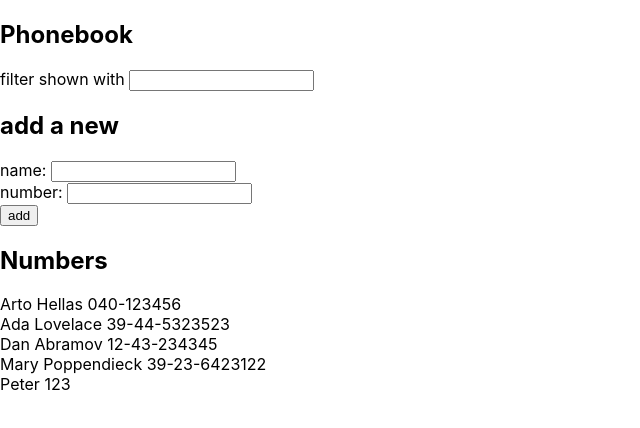
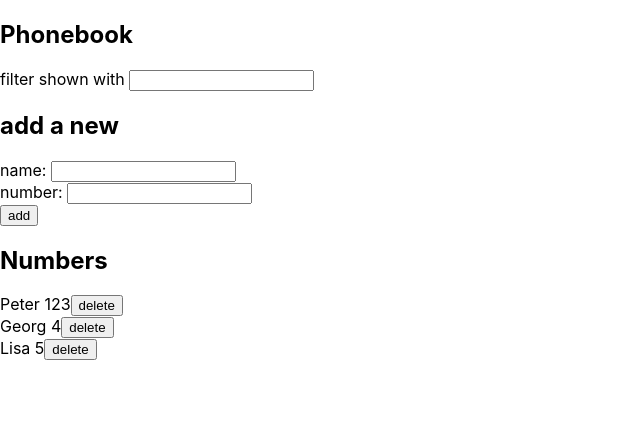
Before and after one commit to preitinger/fullstack-part2, a React (Create React App) app in the folder phonebook/: page / in a window 1280 px wide. Shown: the top 428 px of the page, without its empty margins (0-640 px from the left). Built offline with nearby package versions, Linux system fonts and the light colour scheme; data requests are answered from the project's data file.

Commit message:
2.17 complete

```diff
--- a/phonebook/db.json
+++ b/phonebook/db.json
@@ -1,29 +1,19 @@
 {
   "persons": [
     {
-      "name": "Arto Hellas",
-      "number": "040-123456",
+      "name": "Peter",
+      "number": "123",
       "id": 1
     },
     {
-      "name": "Ada Lovelace",
-      "number": "39-44-5323523",
+      "name": "Georg",
+      "number": "4",
       "id": 2
     },
     {
-      "name": "Dan Abramov",
-      "number": "12-43-234345",
+      "name": "Lisa",
+      "number": "5",
       "id": 3
-    },
-    {
-      "name": "Mary Poppendieck",
-      "number": "39-23-6423122",
-      "id": 4
-    },
-    {
-      "name": "Peter",
-      "number": "123",
-      "id": 5
     }
   ],
   "test": [
--- a/phonebook/src/App.js
+++ b/phonebook/src/App.js
@@ -25,22 +25,23 @@ const PersonForm = ({newName, newNumber, onNameChange, onNumberChange, onSubmit}
   )
 }
 
-const Number = ({person}) => {
+const Number = ({person, onDelete}) => {
   return (
     <div>
       {person.name} {person.number}
+      <button onClick={onDelete}>delete</button>
     </div>
   )
 }
 
-const Persons = ({persons, filter}) => {
+const Persons = ({persons, filter, onDelete}) => {
   console.log("Persons: ", persons)
   return (
     <>
     {
       persons.filter(person => person.name.toLowerCase().includes(filter.toLowerCase()))
       .map((person) => (
-        <Number key={person.name} person={person}/>
+        <Number key={person.name} person={person} onDelete={onDelete(person.id)}/>
       ))
     }
     </>
@@ -102,6 +103,24 @@ const App = () => {
     setNewNumber("");
   }
 
+  const onDelete = (id) => (event) => {
+    console.log("onDelete ", id);
+    let person = null;
+    const others = [];
+    persons.forEach((cur, i) => {
+      if (cur.id === id) {
+        person = cur;
+      } else {
+        others.push(cur);
+      }
+    });
+    console.log("person", person, "others", others);
+    if (window.confirm(`Delete ${person.name}?`)) {
+      phonebook.remove(id);
+      setPersons(others);
+    }
+  }
+
   return (
     <div>
       <h2>Phonebook</h2>
@@ -110,7 +129,7 @@ const App = () => {
       <PersonForm newName={newName} onNameChange={onNameChange} newNumber={newNumber} onNumberChange={onNumberChange} onSubmit={onSubmit}/>
       <h2>Numbers</h2>
       <div>
-        <Persons persons={persons} filter={filter}/>
+        <Persons persons={persons} filter={filter} onDelete={onDelete}/>
       </div>
     </div>
   )
--- a/phonebook/src/services/phonebook.js
+++ b/phonebook/src/services/phonebook.js
@@ -13,9 +13,13 @@ const create = newObject => {
   return data(axios.post(baseUrl, newObject))
 }
 
+const remove = id => {
+  return axios.delete(`${baseUrl}/${id}`);
+}
+
 const update = (id, newObject) => {
   return data(axios.put(`${baseUrl}/${id}`, newObject))
 }
 
-const phonebook = {getAll, create, update}
+const phonebook = {getAll, create, remove, update}
 export default phonebook;
```
